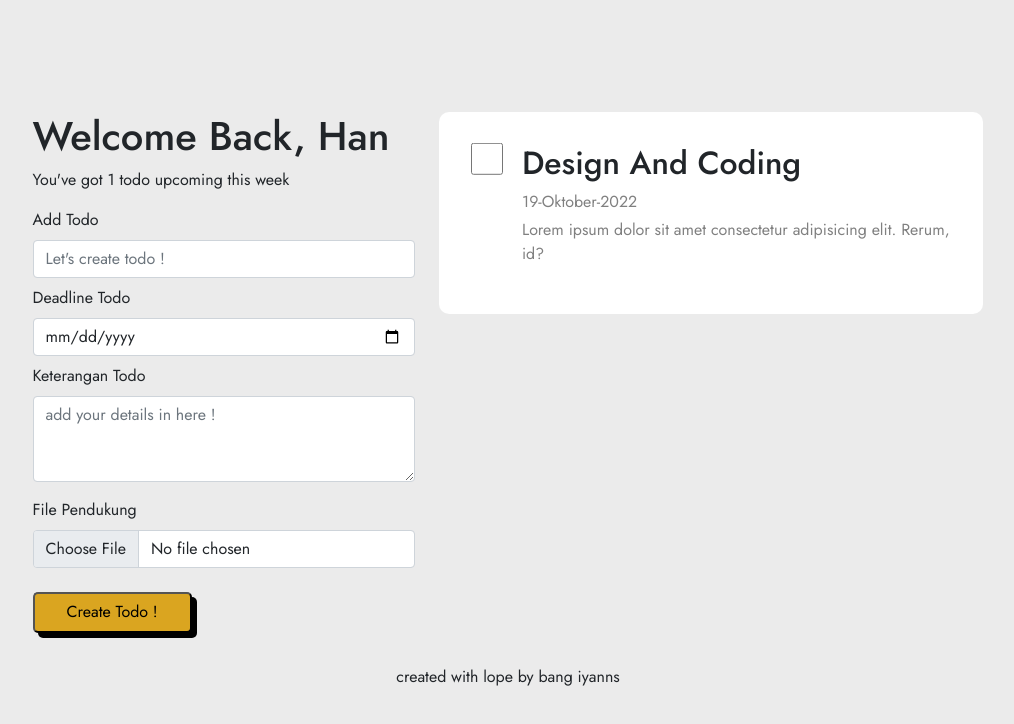
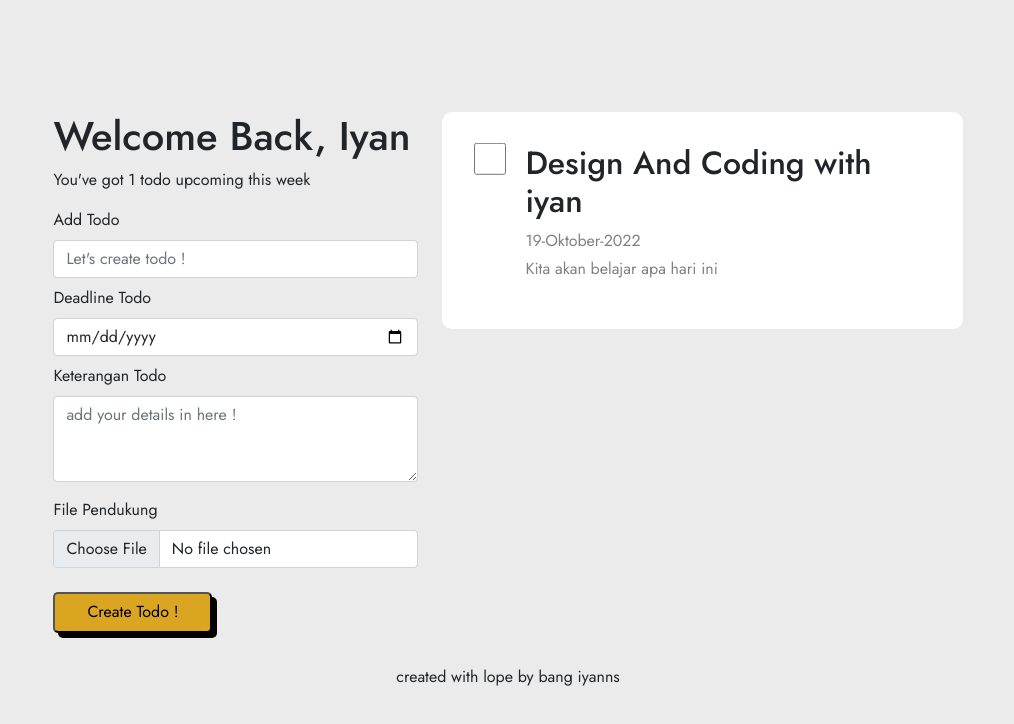
Before and after one commit to justnotiyann/FRONT-END-TODO, a website: page index.html in a window 1280 px wide. Shown: the whole page, without its empty margins (132-1146 px from the left). Drawn offline with nearby package versions, Linux system fonts and the light colour scheme.

```diff
--- a/index.html
+++ b/index.html
@@ -15,12 +15,13 @@
 </head>
 
 <body>
+    <!-- created by muhammad fitrian -->
 
     <main>
         <div class="row">
             <div class="col-lg-5">
                 <div class="title">
-                    <h1>Welcome Back, Han</h1>
+                    <h1>Welcome Back, Iyan</h1>
                     <p class="">You've got 1 todo upcoming this week</p>
                 </div>
                 <div class="add_todo" id="form_todo">
@@ -57,11 +58,11 @@
                         </div>
                         <div class="display_todo_content">
                             <div class="display_todo_content_title">
-                                <h2>Design And Coding</h2>
+                                <h2>Design And Coding with iyan</h2>
                             </div>
                             <div class="display_todo_content_content">
                                 <span>19-Oktober-2022</span>
-                                <p class="mt-1">Lorem ipsum dolor sit amet consectetur adipisicing elit. Rerum, id?</p>
+                                <p class="mt-1">Kita akan belajar apa hari ini</p>
                                 <!-- <a href="">
                                 file pendukung
                             </a> -->
```
Also changed, not shown: 1 other file.
